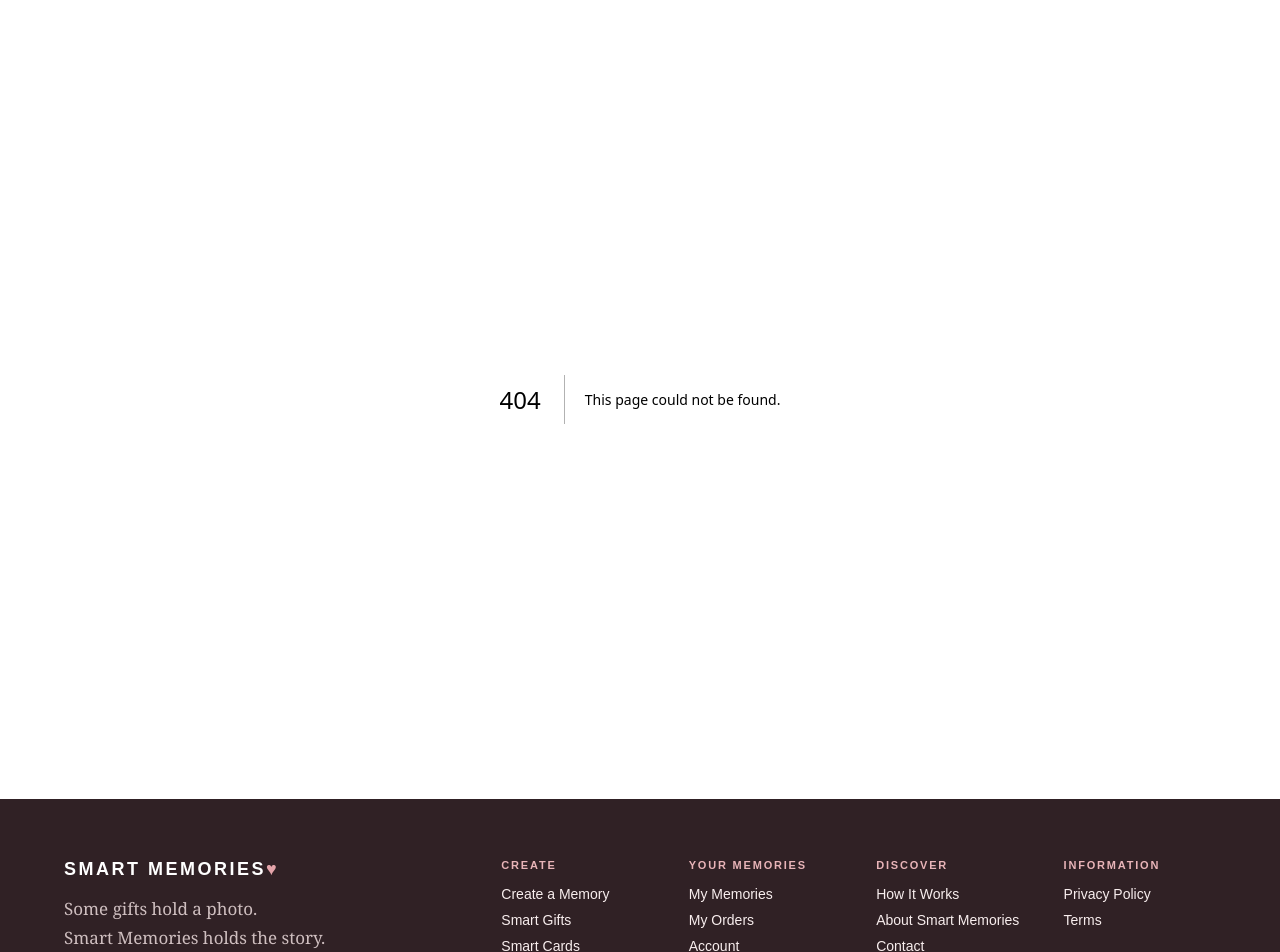
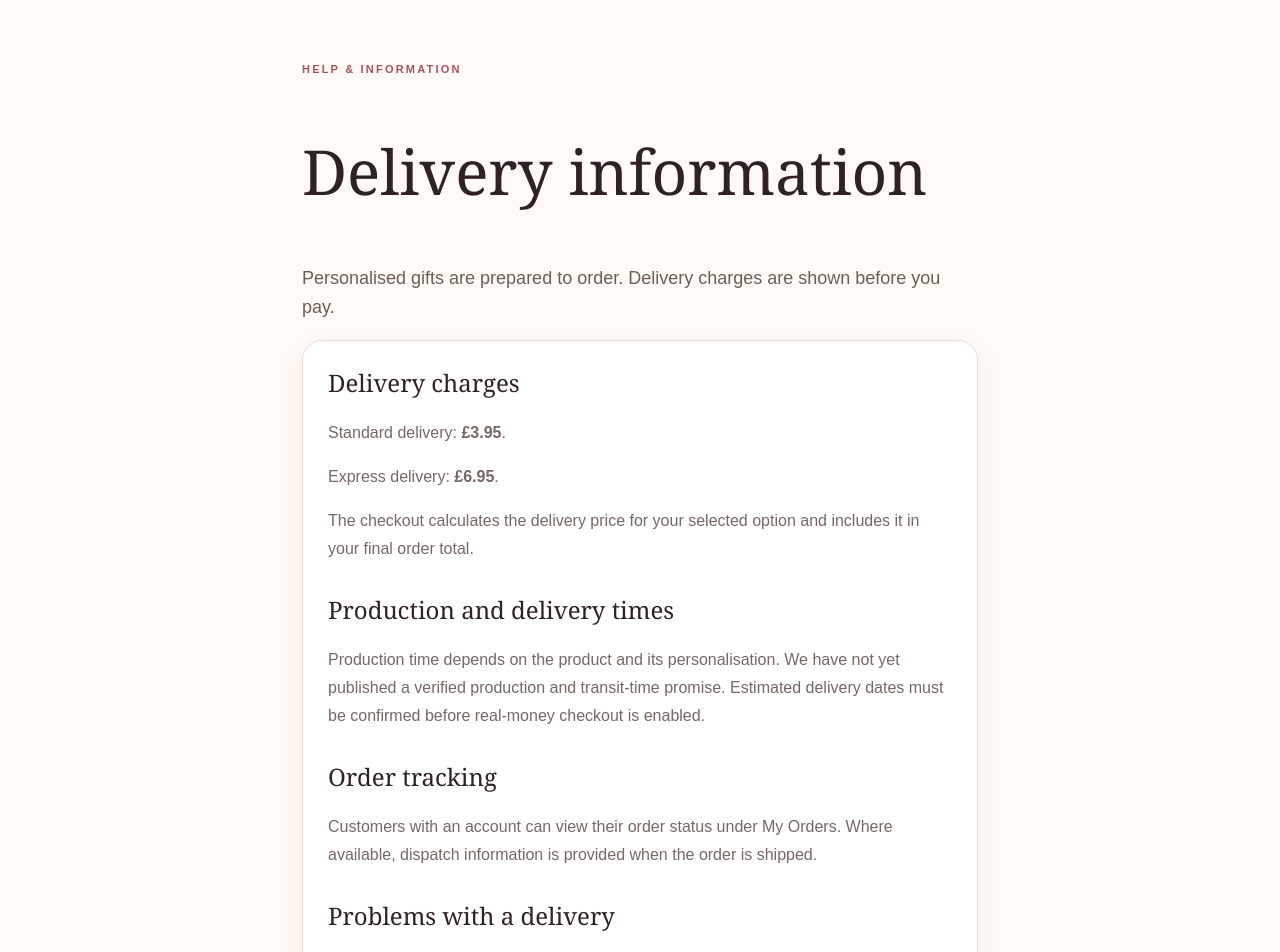
Before and after one commit to jorjuel/smart-memories, a Next.js app: page /delivery in a window 1280 px wide. Before the commit this address had no page. Shown: the part 80-1032 px from the top of the page. Built offline with nearby package versions, Linux system fonts and the light colour scheme.

Commit message:
Add accurate prelaunch customer delivery and returns guidance

```diff
--- /dev/null
+++ b/app/delivery/page.tsx
@@ -0,0 +1,33 @@
+import Link from 'next/link';
+import { SHIPPING_PRICES_PENCE } from '@/lib/pricing';
+
+export const metadata = {
+  title: 'Delivery Information | Smart Memories',
+};
+
+function gbp(pence: number) {
+  return new Intl.NumberFormat('en-GB', { style: 'currency', currency: 'GBP' }).format(pence / 100);
+}
+
+export default function DeliveryPage() {
+  return (
+    <section className="narrow infoPage">
+      <span className="v14Eyebrow">HELP & INFORMATION</span>
+      <h1>Delivery information</h1>
+      <p className="lead">Personalised gifts are prepared to order. Delivery charges are shown before you pay.</p>
+      <div className="card">
+        <h2>Delivery charges</h2>
+        <p>Standard delivery: <strong>{gbp(SHIPPING_PRICES_PENCE.standard)}</strong>.</p>
+        <p>Express delivery: <strong>{gbp(SHIPPING_PRICES_PENCE.express)}</strong>.</p>
+        <p>The checkout calculates the delivery price for your selected option and includes it in your final order total.</p>
+        <h2>Production and delivery times</h2>
+        <p>Production time depends on the product and its personalisation. We have not yet published a verified production and transit-time promise. Estimated delivery dates must be confirmed before real-money checkout is enabled.</p>
+        <h2>Order tracking</h2>
+        <p>Customers with an account can view their order status under My Orders. Where available, dispatch information is provided when the order is shipped.</p>
+        <h2>Problems with a delivery</h2>
+        <p>If you have a question about delivery or a missing parcel, contact Smart Memories with your order number. Your statutory rights are not affected.</p>
+      </div>
+      <div className="actions"><Link href="/account/orders" className="btn">My Orders</Link><Link href="/contact" className="btn secondary">Contact</Link></div>
+    </section>
+  );
+}
```
